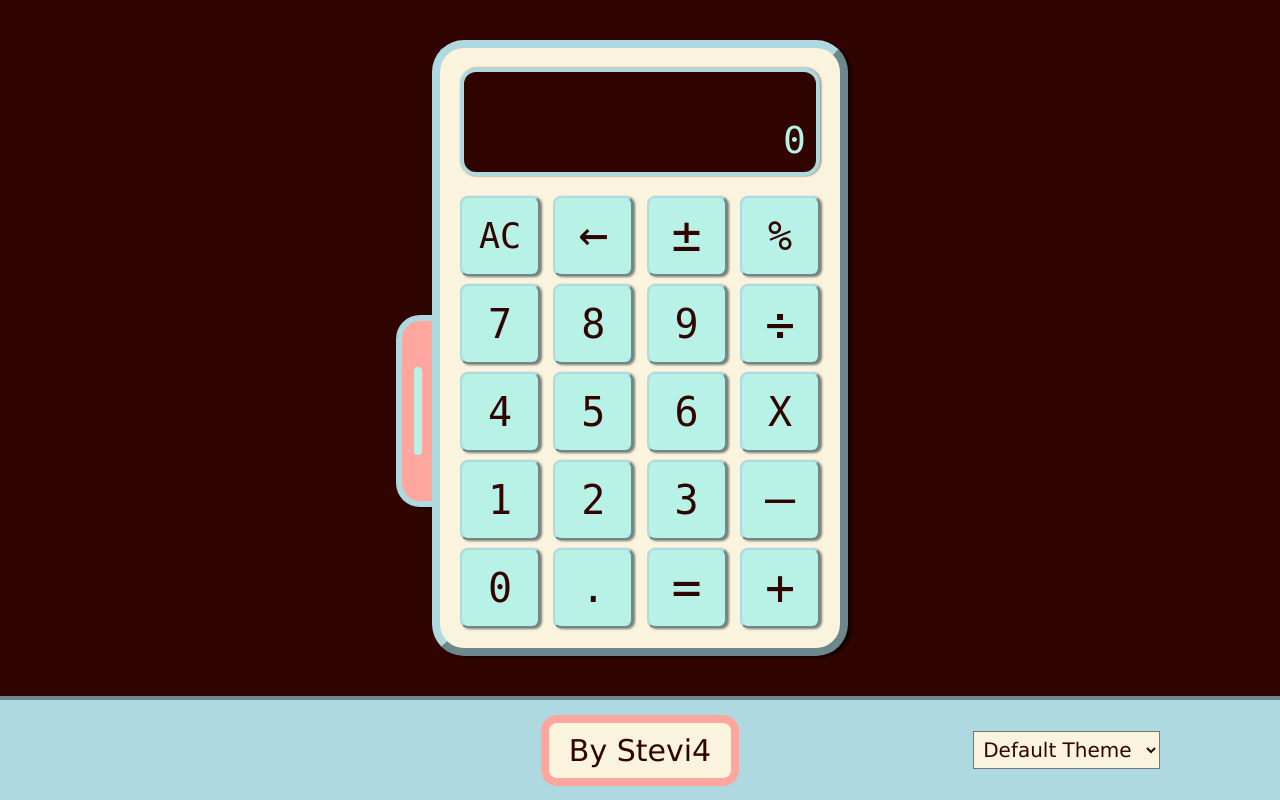
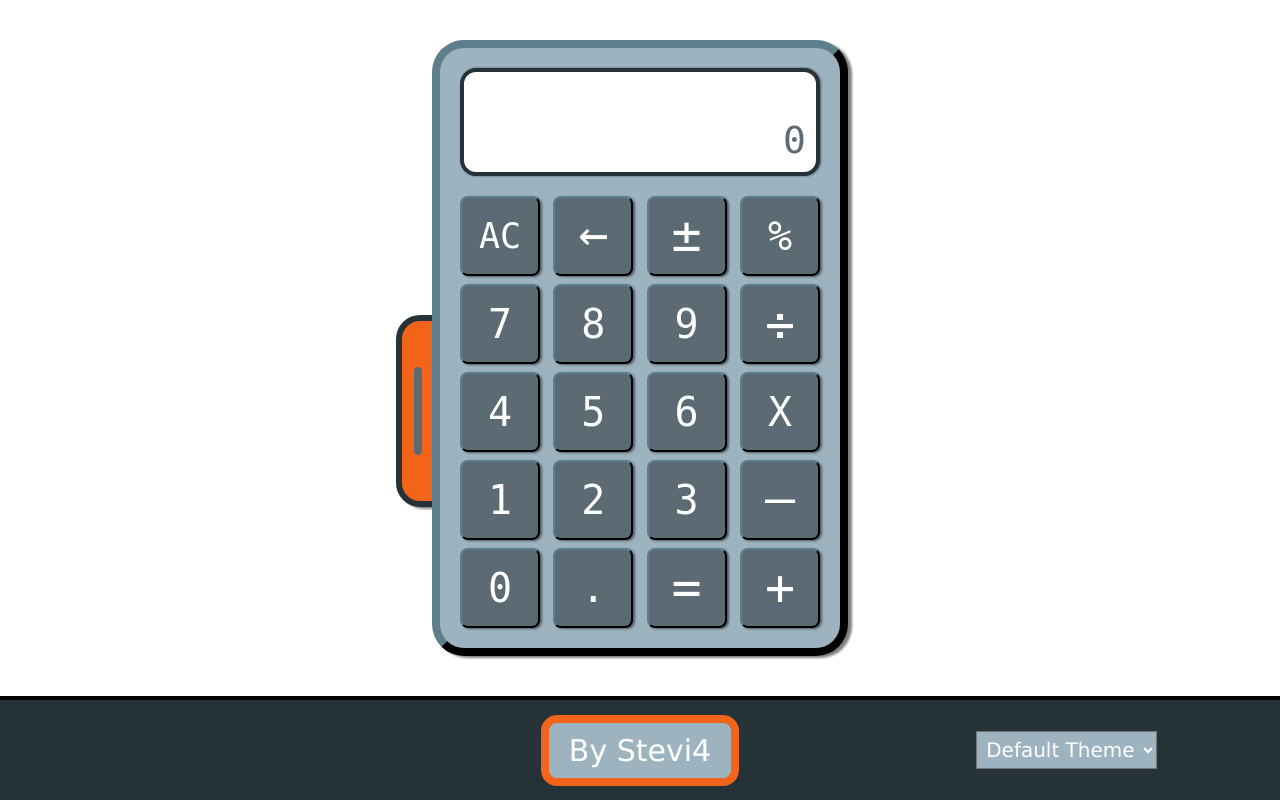
Before and after one commit to Stevi4/Calculator, a plain HTML site: page index.html in a window 1280 px wide. Drawn offline with Linux system fonts and the light colour scheme.

Commit message:
Implement theme selection

```diff
--- a/index.html
+++ b/index.html
@@ -78,11 +78,10 @@
         <div id="attribution">By Stevi4</div>
       </div>
       <div>
-        <select name="Themes" id="themes">
+        <select id="Themes">
           <option value="default">Default Theme</option>
           <option value="dark">Dark Theme</option>
           <option value="neopolitan">Neopolitan</option>
-          <option value="another">Another Theme</option>
         </select>
       </div>
     </div>
--- a/script.js
+++ b/script.js
@@ -219,6 +219,15 @@ function initialize() {
   };
   calculator.answer = "0";
 
+  const body = document.querySelector("body");
+  body.themes = {
+    default: ["#ffffff", "#5c6b73", "#253237", "#9db4c0", "#f26419"],
+    dark: ["#000000", "#ffffff", "#e5e5e5", "#c6ac8f", "#242423"],
+    neopolitan: ["#300400", "#b8f2e6", "#aed9e0", "#faf3dd", "#ffa69e"],
+  };
+  setTheme(body.themes["default"]);
+  document.getElementById("Themes").onchange = changeTheme;
+
   const extension = document.getElementById("extension");
   extension.inAnimation = false;
   extension.onanimationend = animationFlagOff;
@@ -290,6 +299,20 @@ function releaseButton(event) {
   event.currentTarget.removeEventListener("mouseup", releaseButton);
 }
 
+function changeTheme(event) {
+  const theme = document.querySelector("body").themes[event.target.value];
+  setTheme(theme);
+}
+
+function setTheme(theme) {
+  const root = document.querySelector(":root");
+  root.style.setProperty("--primary-color", theme[0]);
+  root.style.setProperty("--secondary-color", theme[1]);
+  root.style.setProperty("--border-color", theme[2]);
+  root.style.setProperty("--body-color", theme[3]);
+  root.style.setProperty("--extension-color", theme[4]);
+}
+
 function keyPressed(event) {
   const key = event.key;
   if (key >= "0" && key <= "9") {
--- a/style.css
+++ b/style.css
@@ -1,11 +1,3 @@
-:root {
-  --primary-color: #300400;
-  --secondary-color: #b8f2e6;
-  --border-color: #aed9e0;
-  --body-color: #faf3dd;
-  --extension-color: #ffa69e;
-}
-
 body {
   display: flex;
   flex-direction: column;
```
